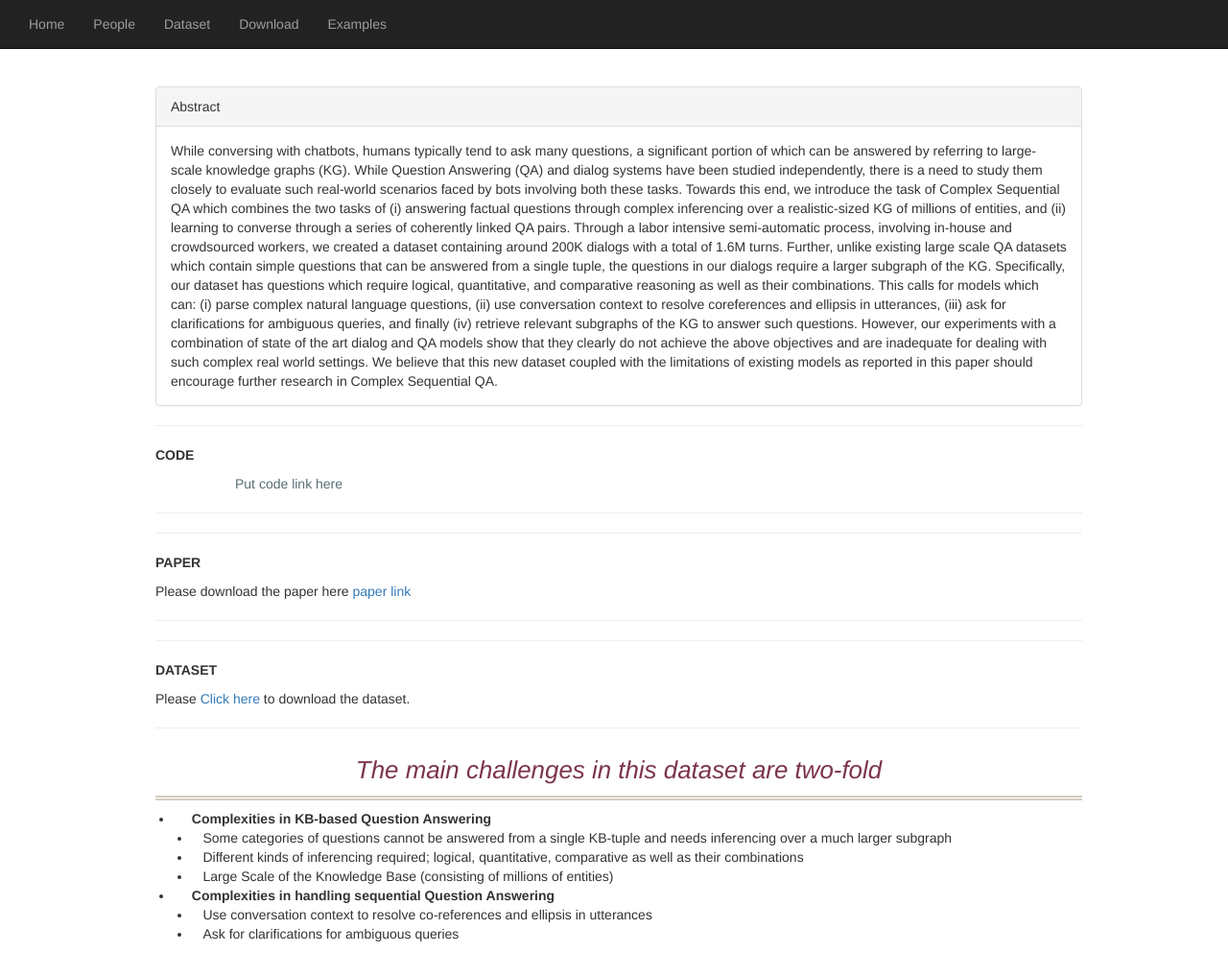
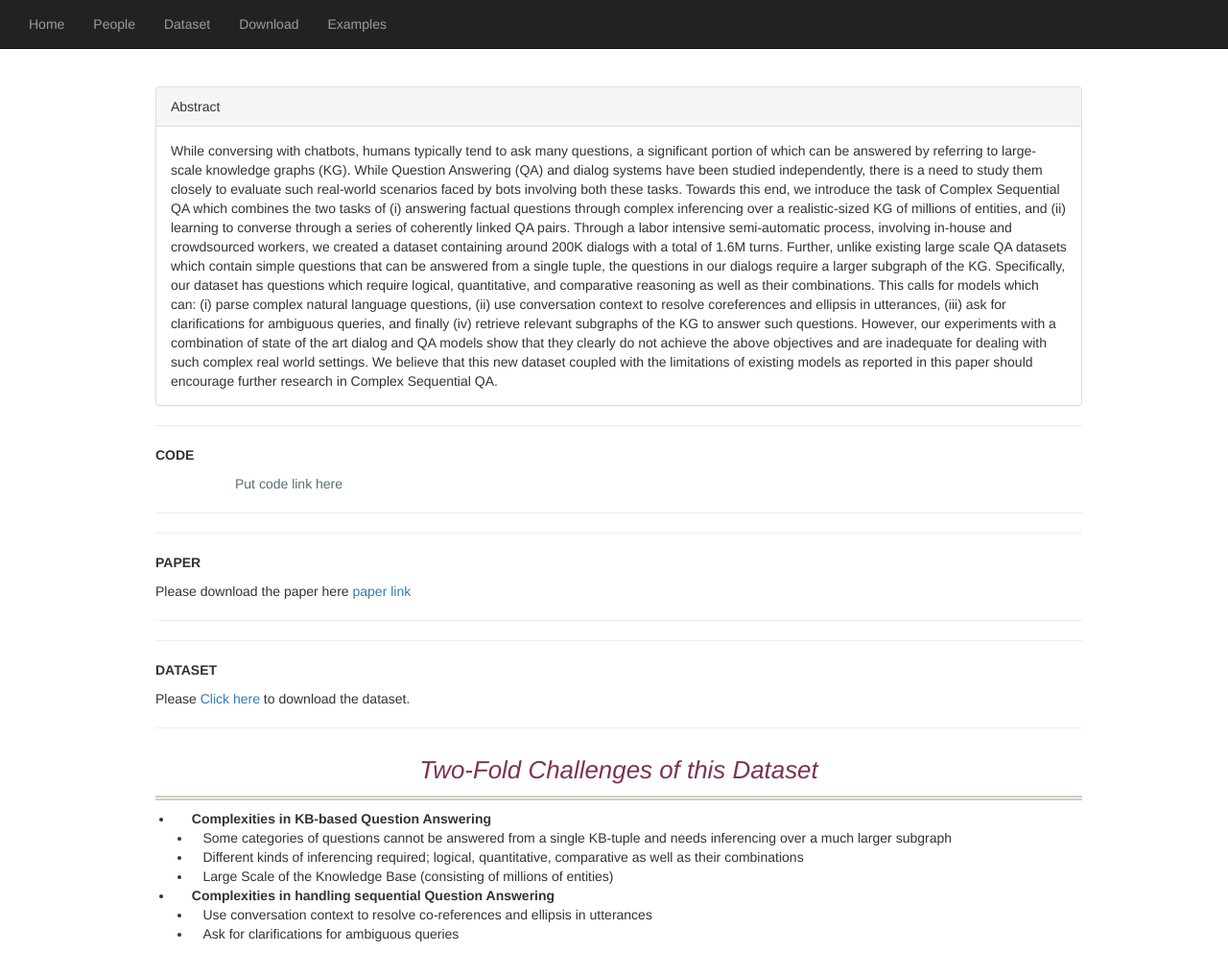
Before and after one commit to amritasaha1812/CSQA, a Jekyll site: the page built from index.md, in a window 1280 px wide and 993 px high. Shown: the whole window at 96% size. Built offline with Jekyll 4.4.1, drawn with Linux system fonts in a browser that asks for light colours; nearby versions of some CDN libraries.

```diff
--- a/index.md
+++ b/index.md
@@ -33,7 +33,8 @@ Please download the paper here [paper link](paper.pdf)
 Please [Click here]({{site.baseurl}}/download/) to download the dataset.
 
 ---
-### The main challenges in this dataset are two-fold
+### Two-Fold Challenges of this Dataset
+
 <ul style="list-style-type:disc">
 <li> <ul style="list-style-type:disc"><b> Complexities in KB-based Question Answering</b>
         <li>&nbsp;&nbsp;&nbsp;Some categories of questions cannot be answered from a single KB-tuple and needs inferencing over a much larger subgraph</li>
```
